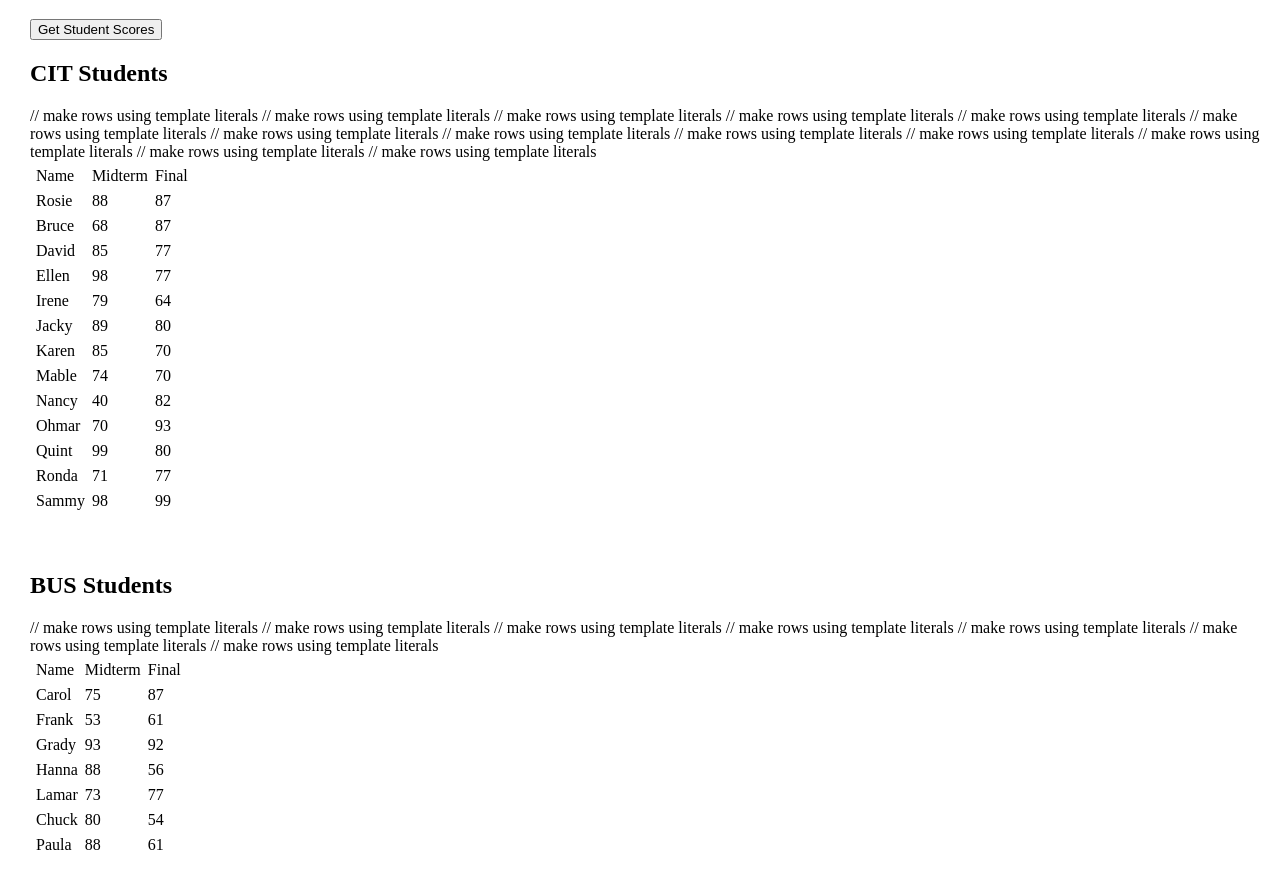
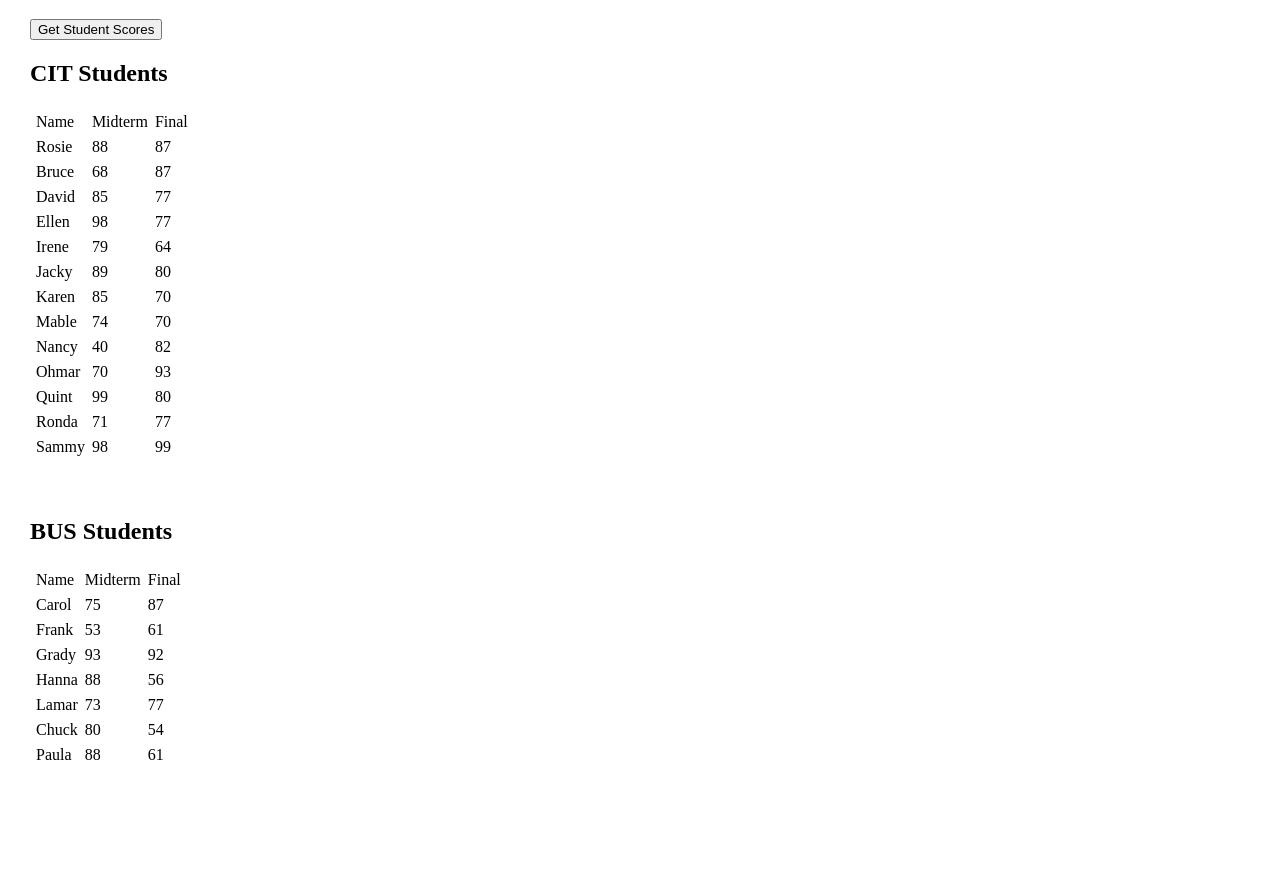
Before and after one commit to Glory-Owner/Glory-Owner.github.io, a plain HTML site: page index.html in a window 1280 px wide. Both pictures are taken after a click on the button "Get Student Scores". Shown: the part 61-950 px from the top of the page. After the commit the page ends 875 px from the top, so only its background shows below. Drawn offline with Linux system fonts and the light colour scheme.

Commit message:
Update index.html

```diff
--- a/index.html
+++ b/index.html
@@ -35,7 +35,7 @@ document.addEventListener('DOMContentLoaded', function() {     // after page loa
 
               studentsByMajor[major].forEach((student) => {
                   tableContents += `<tr><td> ${student.name} </td>
-                          <td> ${student.midterm} </td>    // make rows using template literals
+                          <td> ${student.midterm} </td>
                           <td> ${student.final} </td></tr>`;
               });
 
```
